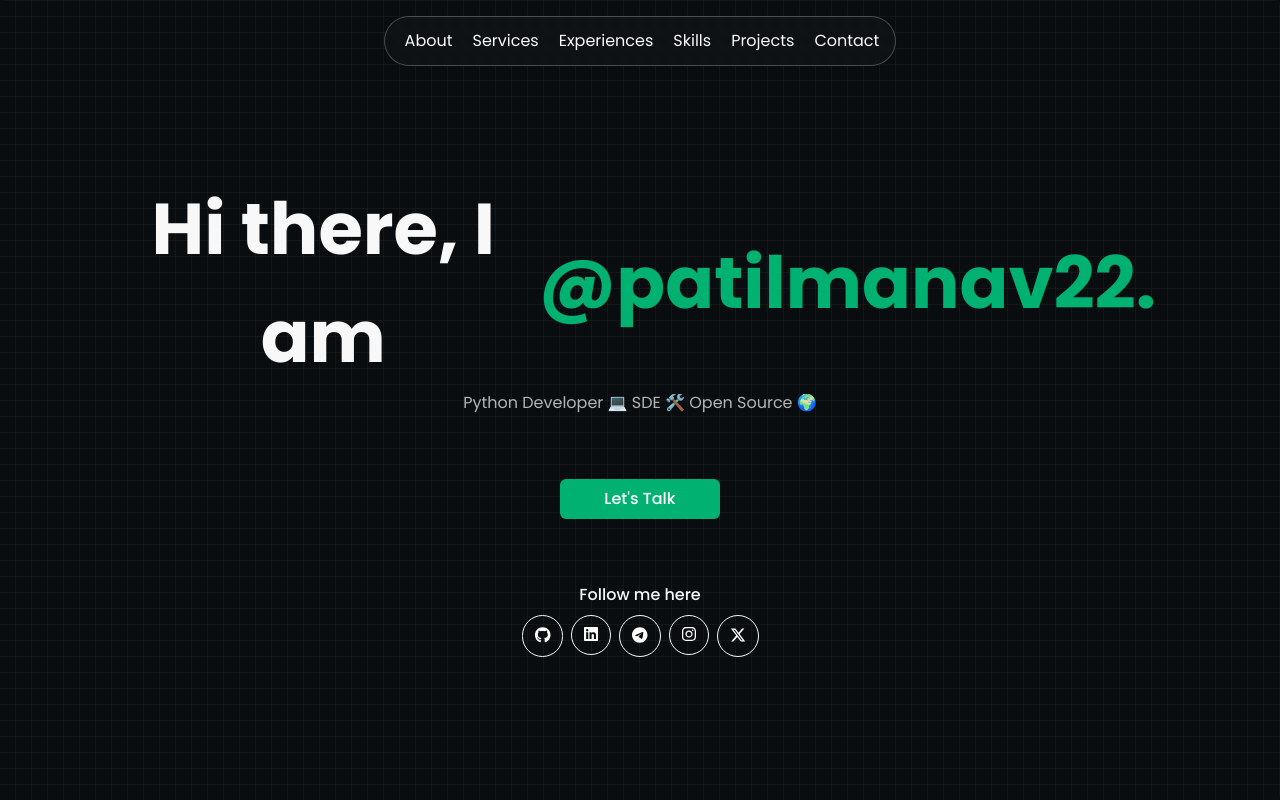
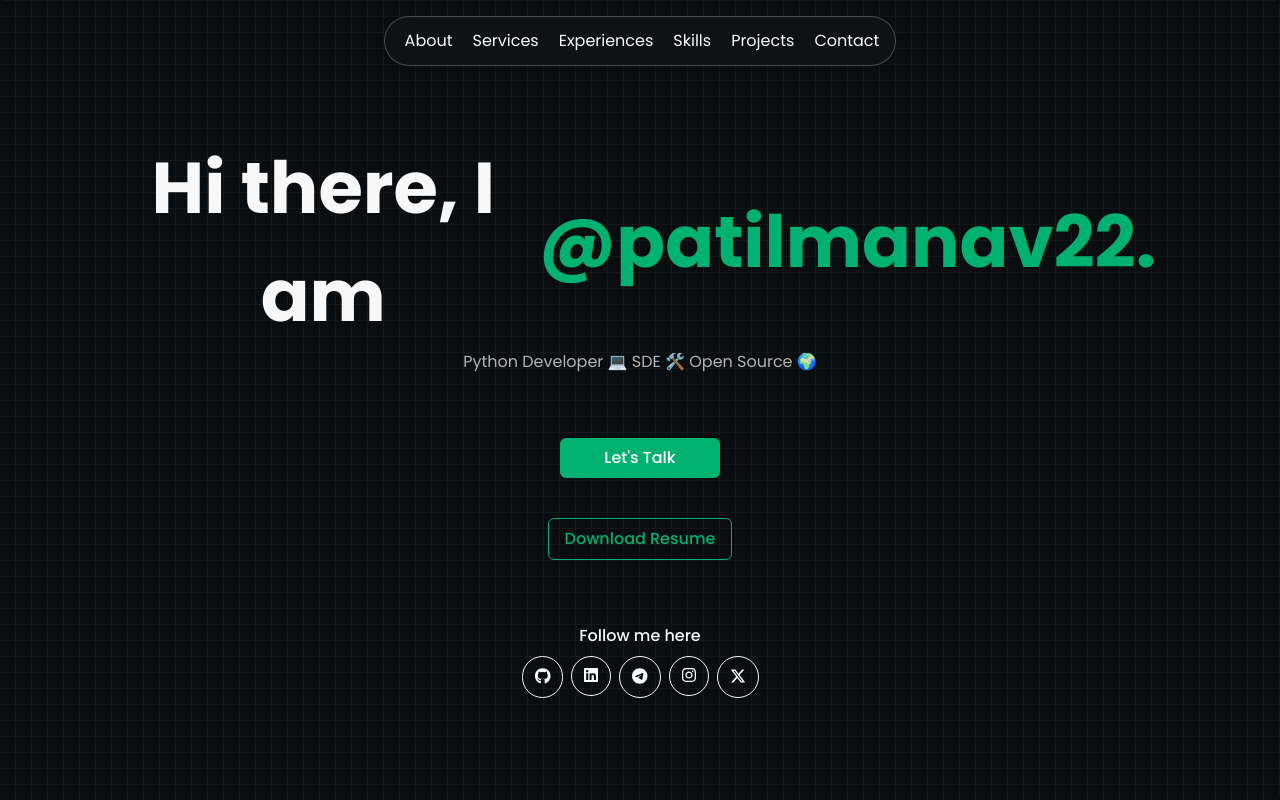
Before and after one commit to Patilmanav/my-portfolio, a Next.js app: page / in a window 1280 px wide. Shown: the top 800 px of the page. Built offline with nearby package versions, Linux system fonts and the light colour scheme; what tailwindcss-debug-screens would draw is missing.

Commit message:
Resume Download Btn

```diff
--- a/src/components/home/Section1.tsx
+++ b/src/components/home/Section1.tsx
@@ -7,6 +7,7 @@
 import { FlipWords } from "@/components/common/FlipWords";
 import socialLinks from "@/data/socialLinks";
 import TalkButton from "./ui/TalkButton";
+import ResumeButton from "./ui/ResumeButton";
 
 const HomeSection1 = ({ id }: Readonly<{ id: string }>) => {
   return (
@@ -32,6 +33,10 @@
           <div className="gap-4 mt-12 lg:mt-16 flex flex-col md:flex-row">
             <TalkButton />
           </div>
+          <div className="gap-4 mt-6 lg:mt-10 flex flex-col md:flex-row">
+            <ResumeButton />
+          </div>
+
         </Column>
 
         <div className="mt-12 lg:mt-16 w-full flex flex-col items-center">
--- a/src/constants/config.ts
+++ b/src/constants/config.ts
@@ -1,12 +1,6 @@
 const LocalConfig = {
   values: {
-    TZ: process.env.TZ,
-    NODE_ENV: process.env.NODE_ENV,
-    AUTOPREFIXER_GRID: process.env.AUTOPREFIXER_GRID,
-    NEXT_PUBLIC_GTAG_ID: process.env.NEXT_PUBLIC_GTAG_ID,
-    NEXT_PUBLIC_GITHUB_TOKEN: process.env.NEXT_PUBLIC_GITHUB_TOKEN,
-    NEXT_PUBLIC_VERCEL_TOKEN: process.env.NEXT_PUBLIC_VERCEL_TOKEN,
-    NEXT_PUBLIC_RESUME_LINK: process.env.NEXT_PUBLIC_RESUME_LINK || "#",
+    NEXT_PUBLIC_RESUME_LINK: 'https://my-portfolio-n82i.onrender.com/resume/MyResume.pdf',
   },
 };
 
```
Also changed, not shown: 1 other file (tests, documents, lock files or other folders).
